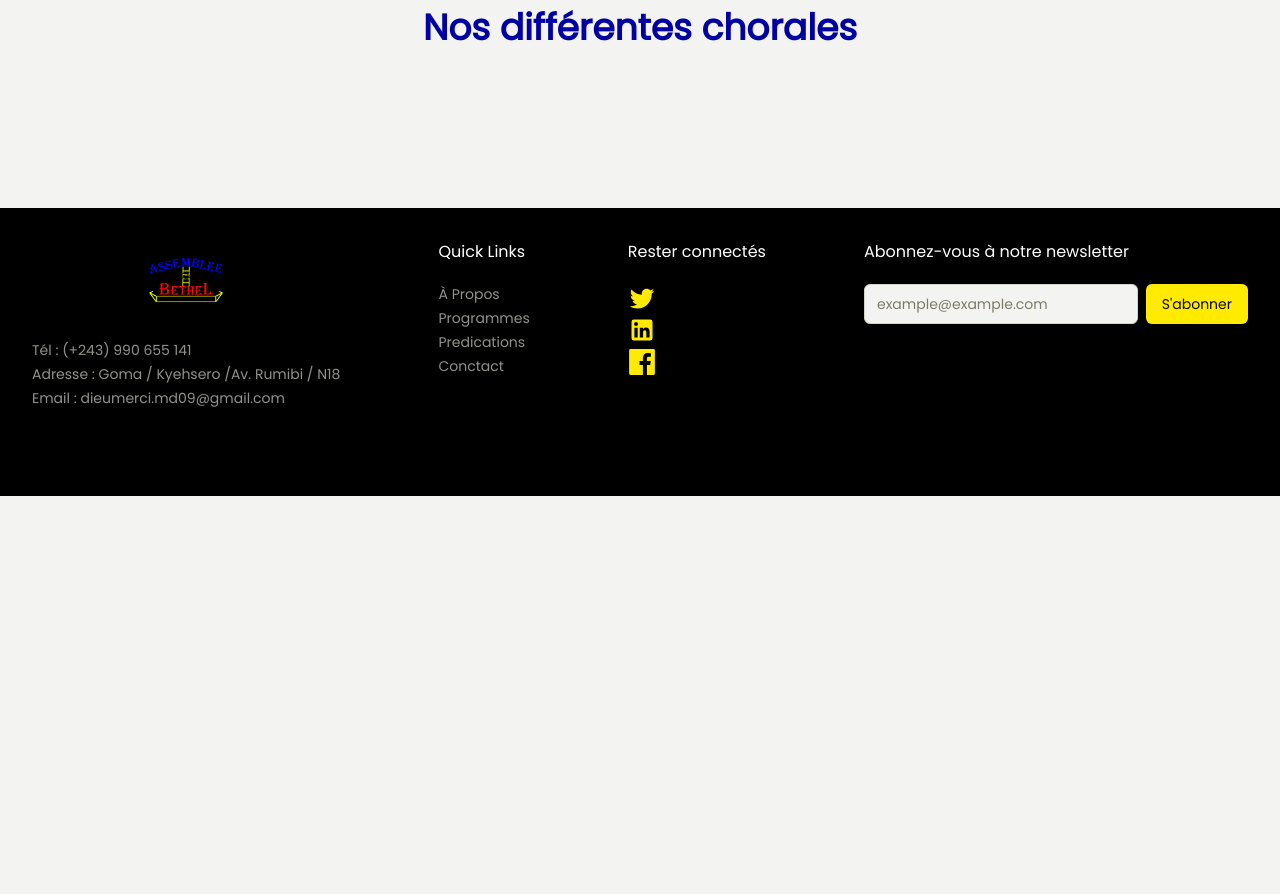
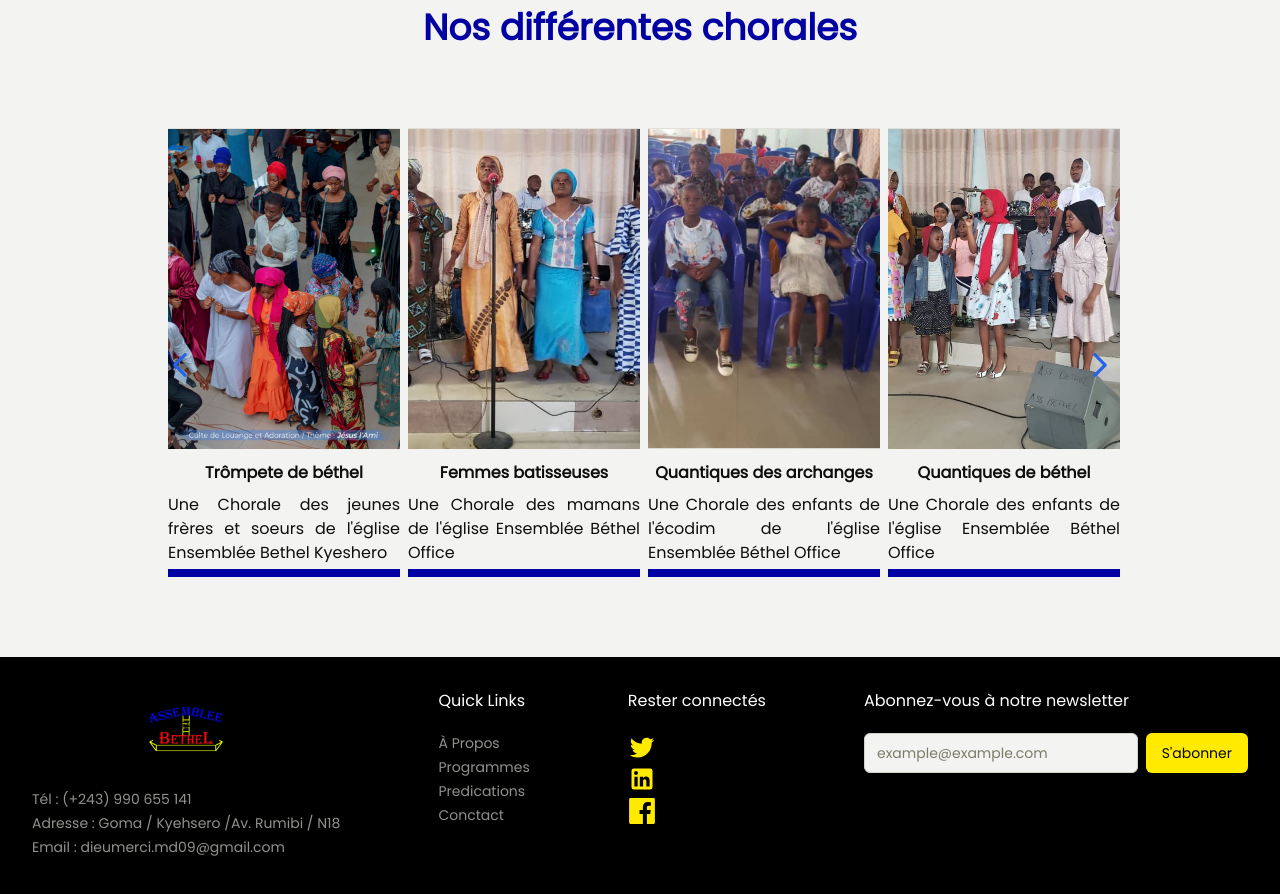
Before and after one commit to Dieumerci-M2/assemblee, a Next.js app: page /a_propos in a window 1280 px wide. Shown: the part 4120-5014 px from the top of the page. Before the commit the page ends 4616 px from the top, so only its background shows below. Built offline with nearby package versions, Linux system fonts and the light colour scheme; a web font is replaced by a local one.

Commit message:
feat : make Nos Chorale component as carousel

```diff
--- a/app/a_propos/page.tsx
+++ b/app/a_propos/page.tsx
@@ -7,6 +7,7 @@ import { homePageContent } from '@/data/homePage'
 import { aboutPageContents } from '@/data/aboutPage'
 import NosServiteursCarousel from '@/components/carousels/ServiteurCarousel';
 import CouchesSocialCarousel from '@/components/carousels/couchesSocialCarousel';
+import ChoraleCarousel from '@/components/carousels/choraleCarousel';
 import { Button } from '@/components/ui/button';
 import Link from 'next/link';
 
@@ -113,7 +114,7 @@ const a_propos = () => {
             {choraleSection.title}
           </h3>
           <div className='flex gap-6'>
-
+            <ChoraleCarousel />
           </div>
         </section>
       </article>
--- a/components/aboutpage/chorales/card.tsx
+++ b/components/aboutpage/chorales/card.tsx
@@ -8,11 +8,11 @@ interface IProps {
 }
 const ChoraleCard = (props: IProps) => {
   return (
-    <div className='flex flex-col items-center w-[25%] border-t after:absolute after:w-full after:h-[0.5rem] overflow-hidden relative after:bottom-0 after:left-0 after:bg-cblue'>
+    <div className='flex flex-col items-center w-full border-t after:absolute after:w-full after:h-[0.5rem] overflow-hidden relative after:bottom-0 after:left-0 after:bg-cblue'>
       <div className='w-[100%] h-[20rem] relative'>
         <Image fill style={{objectFit : 'cover'}} alt="card" src={props.image} />
       </div>
-      <div className='flex flex-col py-10 gap-2 justify-center items-center'>
+      <div className='flex flex-col py-10 h-32 gap-2 justify-center items-center'>
         <h3 className='flex flex-col font-semibold gap-6'>{props.title}</h3>
         <span className='text-justify'>{props.description}</span>
       </div>
--- a/components/carousels/choraleCarousel.tsx
+++ b/components/carousels/choraleCarousel.tsx
@@ -2,12 +2,50 @@ import React from 'react'
 import { useDotButton } from "./dotButtons";
 import { PrevButton, NextButton, usePrevNextButtons } from "./arrowButtons";
 import useEmblaCarousel from "embla-carousel-react";
-import CoucheSocialCard from '../aboutpage/couche_social/card';
+import ChoraleCard from '../aboutpage/chorales/card';
 import { aboutPageContents } from '@/data/aboutPage';
-const ChoraleCarousel = () => {
+const ChoraleCarousel : React.FC = () => {
+
+    const [emblaRef, emblaApi] = useEmblaCarousel({
+        slidesToScroll: "auto",
+        loop: true,
+      });
+
+      const { selectedIndex, scrollSnaps, onDotButtonClick } =
+        useDotButton(emblaApi);
+
+      const {
+        prevBtnDisabled,
+        nextBtnDisabled,
+        onPrevButtonClick,
+        onNextButtonClick,
+      } = usePrevNextButtons(emblaApi);
   return (
-    <section>
-
+    <section className="w-full flex flex-col items-center gap-2 bg-transparent">
+      <div className=" overflow-hidden w-full relative" ref={emblaRef}>
+        <div className="flex">
+            {aboutPageContents.choraleSection.table.map((item, index)=>(
+                <div className=" shrink-0 min-w-0 grow-0 pl-2 basis-1/4 " key={index}>
+                    <ChoraleCard
+                         key={item.title}
+                         title={item.title}
+                         description={item.description}
+                         image={item.image}
+                    />
+                </div>
+            ))}
+        </div>
+      <PrevButton
+          className=" absolute top-1/2 left-2 text-blue-600"
+          onClick={onPrevButtonClick}
+          disabled={prevBtnDisabled}
+        />
+        <NextButton
+          className=" absolute top-1/2 right-2 text-blue-600"
+          onClick={onNextButtonClick}
+          disabled={nextBtnDisabled}
+        />
+      </div>
     </section>
   )
 }
```
